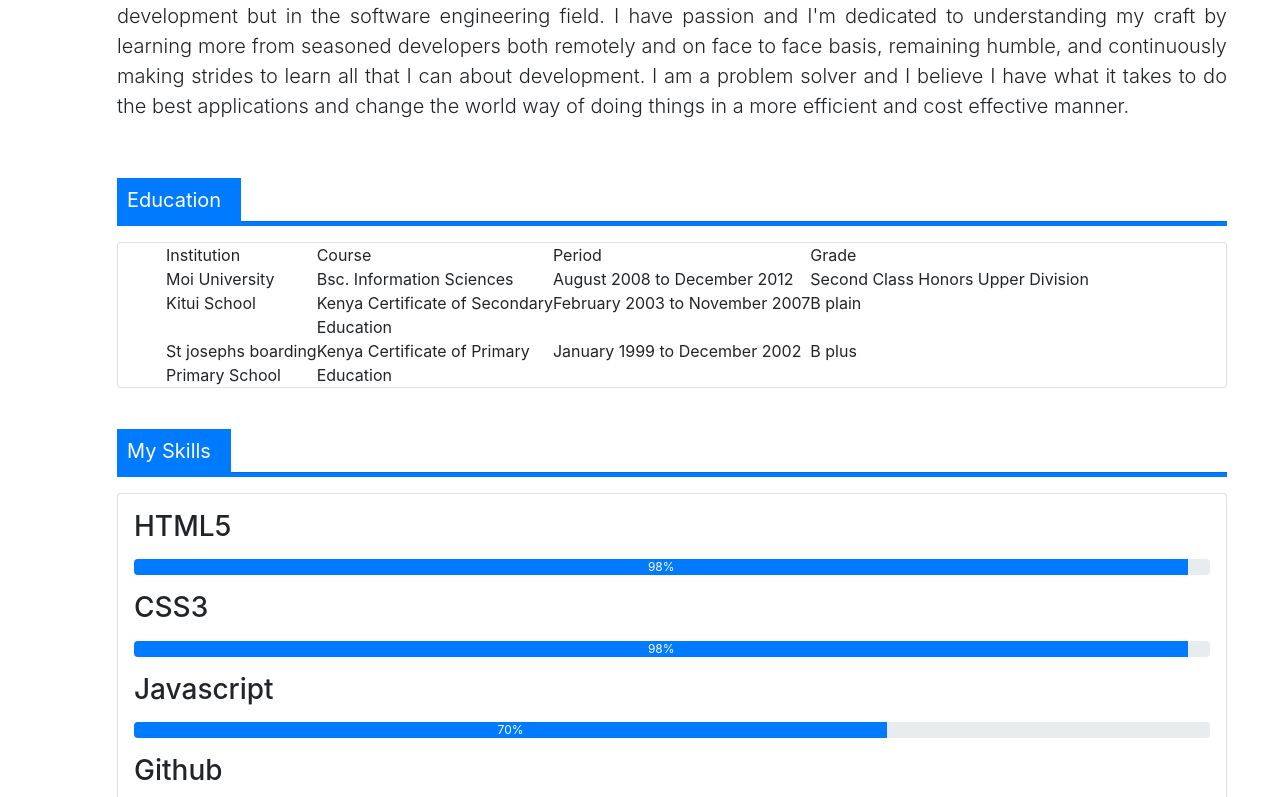
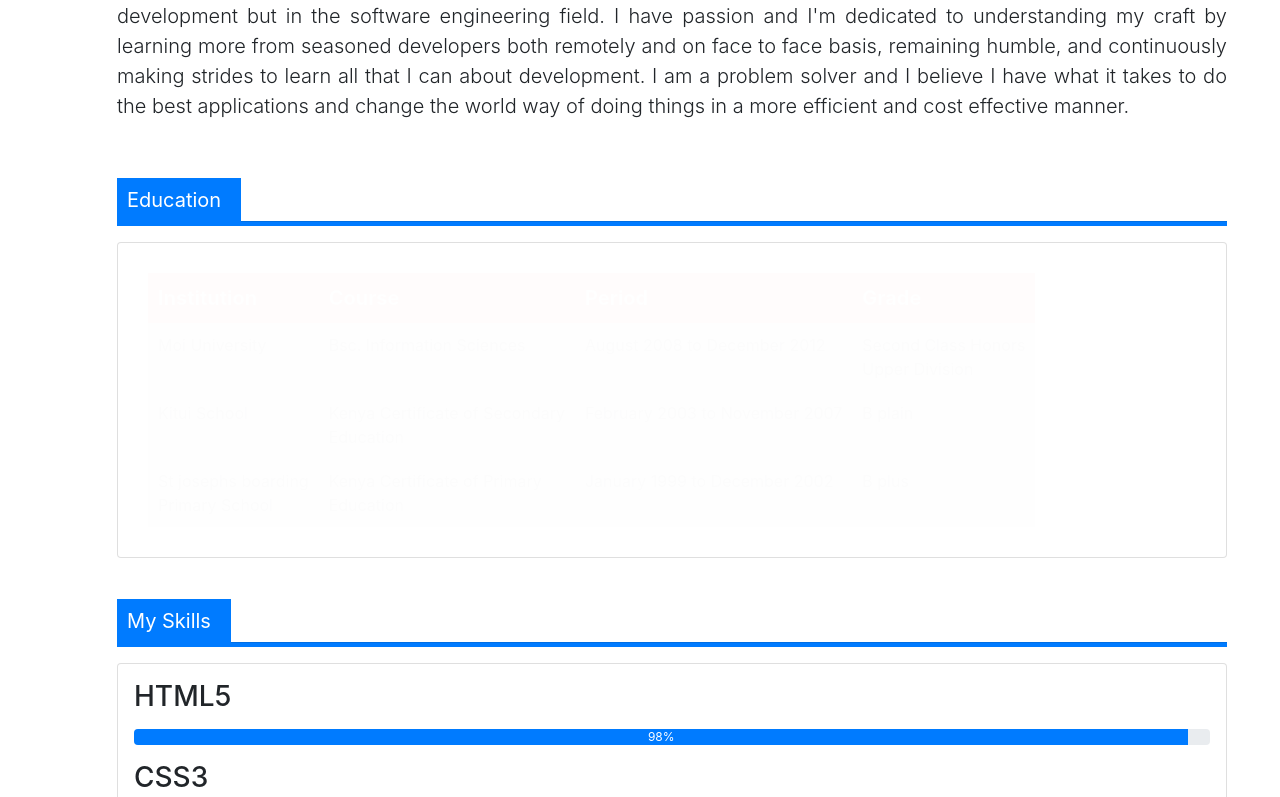
Before and after one commit to moki-daniel/portfolio1, a PHP site: page / in a window 1280 px wide; the page is wider, and only the part inside the window is pictured. Shown: the part 1045-1842 px from the top of that part. Run offline with PHP 8.4, Linux system fonts and the light colour scheme; some libraries are stand-ins or nearby versions.

Commit message:
[start #165322841] styled portfolio eduction section

```diff
--- a/index.html
+++ b/index.html
@@ -177,7 +177,7 @@
                 <div class="row">
                     <div class="col">
                         <div class="card bg-white">
-                            <div class="educationtable table-responsive ml-5">
+                            <div class="educationtable table-responsive ml-35">
                             <table>
                             <tr>
                             <th>Institution</th>
@@ -191,7 +191,7 @@
                             <td>Moi University</td>
                             <td>Bsc. Information Sciences</td>
                             <td>August 2008 to December 2012</td>
-                            <td>Second Class Honors Upper Division</td>
+                            <td>Second Class Honors<br> Upper Division</td>
                             </tr>
 
                             <tr>
--- a/main.css
+++ b/main.css
@@ -206,6 +206,33 @@ font-size: 20px;
 {
     margin-top: -15px;
 }
+.educationtable
+{
+   /* border: 1px solid black;*/
+    border-collapse: collapse;
+    opacity: 0.95%;
+    width: 100%;
+    padding: 30px;
+    overflow-x: auto;
+}
+th
+{
+    background: red;
+    color: white;
+    font-size: 20px;
+    font-weight: bold;
+    padding: 10px;
+
+}
+.educationtable td
+{
+   padding: 10px;
+   background: #e8e8e8;
+}
+/*.educationtable td
+{
+    text-align: center;
+}*/
 
 #about
 {
@@ -357,6 +384,26 @@ margin-top: 20px;
     {
         margin-left: 1%;
     }
+    .educationtable
+{
+   /* border: 1px solid black;*/
+    border-collapse: collapse;
+    width: 100%;
+    margin-right: 2%;
+    overflow-x: auto;
+    text-align: center;
+}
+th
+{
+    background: red;
+    color: white;
+    font-size: 10px;
+}
+.educationtable td
+{
+   background: #e8e8e8;
+   font-size: 14px;
+}
     #about
     {
     margin-left: 5%;
```
